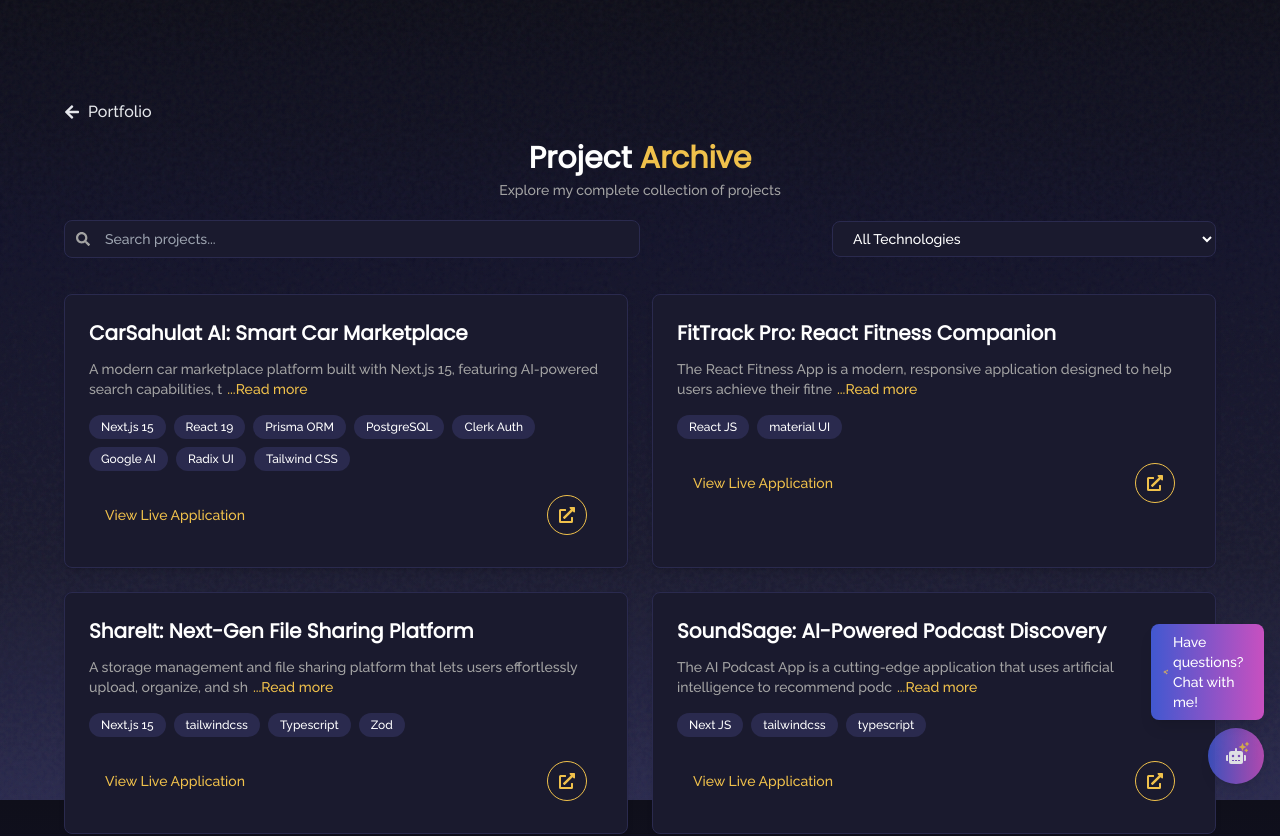
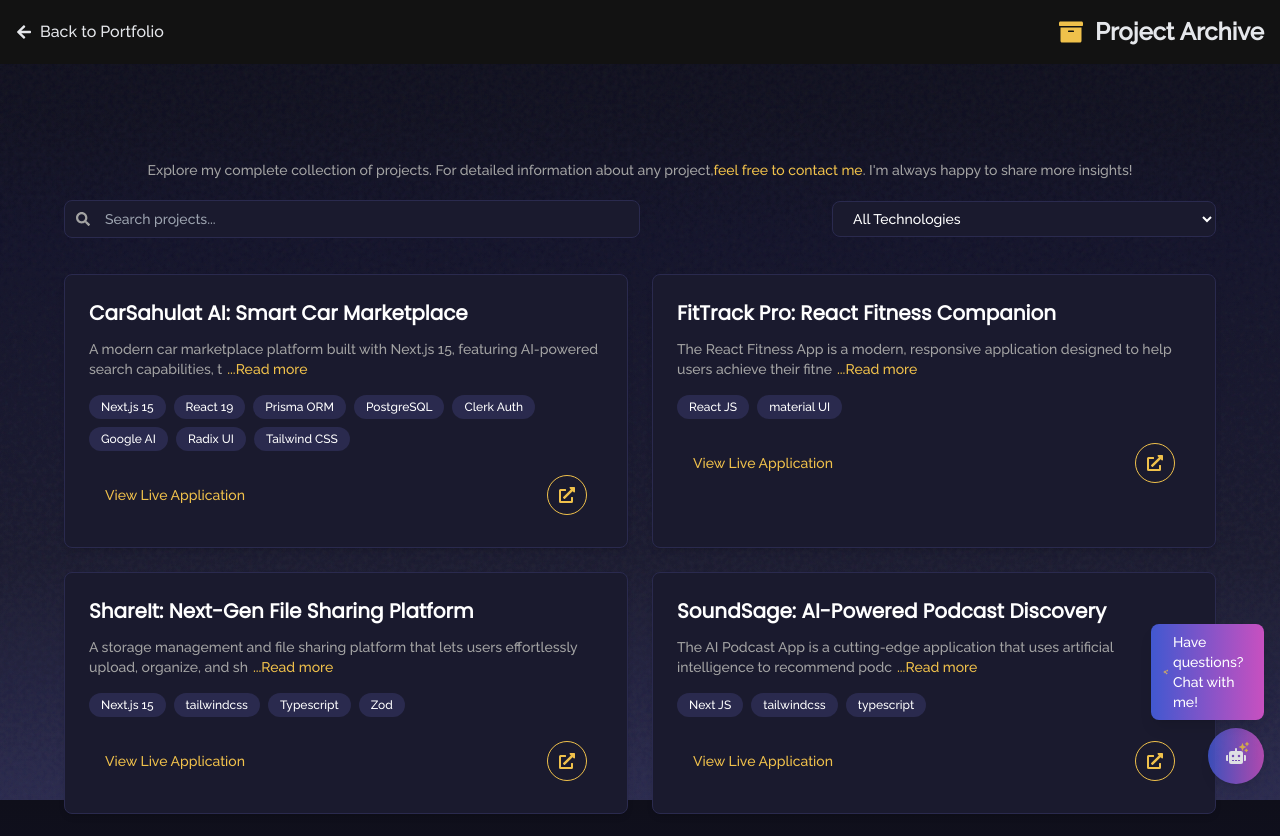
Before and after one commit to Rafiqdevhub/Rafiqdev, a React (Vite) app: page /projectlist in a window 1280 px wide. Shown: the top 836 px of the page. Built offline with nearby package versions, Linux system fonts and the light colour scheme.

Commit message:
Modify the project list for better user experience.

```diff
--- a/src/components/ArchiveProjectCard.jsx
+++ b/src/components/ArchiveProjectCard.jsx
@@ -4,10 +4,8 @@ import { FaExternalLinkAlt } from "react-icons/fa";
 import toast from "react-hot-toast";
 import { useIntersectionObserver } from "../utils/useIntersectionObserver";
 
-/* Performance: Memoized project card component with lazy loading */
 const ArchiveProjectCard = memo(
   ({ project, index, isExpanded, onToggle, onTechClick }) => {
-    // Performance: Use intersection observer for lazy loading
     const [cardRef, isVisible] = useIntersectionObserver({
       threshold: 0.1,
       once: true,
@@ -16,7 +14,7 @@ const ArchiveProjectCard = memo(
     const handleLiveLinkClick = () => {
       if (project.liveLink === "/") {
         toast.success(
-          "🚀 This project is coming soon! Stay tuned for the launch!",
+          "🎯 Project deployed and under final testing. Contact me for an exclusive preview!",
           {
             duration: 3000,
             position: "top-center",
--- a/src/components/Cards.jsx
+++ b/src/components/Cards.jsx
@@ -4,7 +4,6 @@ import { ProjectsList } from "../data/ProjectsList";
 import { FaExternalLinkAlt } from "react-icons/fa";
 import toast, { Toaster } from "react-hot-toast";
 
-// Memoized individual project card component
 const ProjectCard = memo(({ project, index, isExpanded, onToggle }) => {
   return (
     <div className="relative mb-4 xs:mb-8 h-auto rounded-lg bg-[#1a1a2e] p-3 xs:p-4 shadow-md hover:shadow-[0_8px_30px_rgba(240,193,75,0.2)] transition-shadow duration-300">
@@ -45,7 +44,7 @@ const ProjectCard = memo(({ project, index, isExpanded, onToggle }) => {
               <button
                 onClick={() =>
                   toast.success(
-                    "🚀 This project is coming soon! Stay tuned for the launch!",
+                    "🎯 Project deployed and under final testing. Contact me for an exclusive preview!",
                     {
                       duration: 3000,
                       position: "top-center",
--- /dev/null
+++ b/src/components/ProjectListHeader.jsx
@@ -0,0 +1,40 @@
+import { useCallback } from "react";
+import { useNavigate } from "react-router-dom";
+import { FaArrowLeft, FaArchive } from "react-icons/fa";
+
+const ProjectListHeader = () => {
+  const navigate = useNavigate();
+
+  const handleNavigateBack = useCallback(() => {
+    navigate("/");
+  }, [navigate]);
+
+  return (
+    <header
+      className={`w-full bg-[#121212] fixed top-0 left-0 z-50 transition-all duration-300 ease-in-out`}
+    >
+      <div className="container mx-auto px-4 py-4">
+        <div className="flex flex-col gap-2">
+          <div className="flex justify-between items-center">
+            <button
+              onClick={handleNavigateBack}
+              className="flex items-center gap-2 text-gray-200 hover:text-[#c59629] transition-colors duration-300"
+              aria-label="Back to home"
+            >
+              <FaArrowLeft />
+              <span>Back to Portfolio</span>
+            </button>
+            <div className="flex items-center gap-3">
+              <FaArchive className="text-[#f0c14b] text-2xl" />
+              <h1 className="text-2xl font-bold text-gray-200">
+                Project Archive
+              </h1>
+            </div>
+          </div>
+        </div>
+      </div>
+    </header>
+  );
+};
+
+export default ProjectListHeader;
--- a/src/pages/ArchiveProjects.jsx
+++ b/src/pages/ArchiveProjects.jsx
@@ -1,14 +1,12 @@
 import { ProjectsList } from "../data/ProjectsList";
-import { FaArrowLeft, FaSearch } from "react-icons/fa";
-import { useNavigate } from "react-router-dom";
+import { FaSearch } from "react-icons/fa";
 import { useState, useCallback, useMemo } from "react";
 import { Toaster } from "react-hot-toast";
-import { FixedSizeList as List } from "react-window";
 import ArchiveProjectCard from "../components/ArchiveProjectCard";
+import ProjectListHeader from "../components/ProjectListHeader";
 
 /* Performance: Implement virtualization and optimizations */
 function ArchiveProjects() {
-  const navigate = useNavigate();
   const [searchTerm, setSearchTerm] = useState("");
   const [selectedTech, setSelectedTech] = useState("");
   const [expandedDescriptions, setExpandedDescriptions] = useState(new Set());
@@ -55,22 +53,20 @@ function ArchiveProjects() {
   return (
     <>
       <Toaster />
-      <div className="min-h-screen w-full pb-8 xs:pb-12">
-        <div
-          onClick={() => navigate(-1)}
-          className="ml-[5%] flex gap-2 pt-4 xs:pt-5 text-gray-200 hover:text-[#c59629] transition-colors duration-300 items-center cursor-pointer"
-        >
-          <FaArrowLeft className="text-xs xs:text-base" />
-          <span className="text-sm xs:text-base">Portfolio</span>
-        </div>
-
+      <ProjectListHeader />
+      <div className="min-h-screen w-full pb-8 xs:pb-12 pt-16">
         <div className="mx-auto w-[94%] xs:w-[90%] space-y-4 xs:space-y-5 pt-3 xs:pt-4">
-          <div className="text-center space-y-1">
-            <h1 className="font-poppins text-2xl xs:text-3xl font-bold text-white">
-              Project <span className="text-[#f0c14b]">Archive</span>
-            </h1>
-            <p className="text-[#a3a3a3] text-xs xs:text-sm">
-              Explore my complete collection of projects
+          <div className="text-center space-y-2">
+            <p className="text-[#a3a3a3] text-sm">
+              Explore my complete collection of projects. For detailed
+              information about any project,
+              <a
+                href="/contact"
+                className="text-[#f0c14b] hover:underline cursor-pointer"
+              >
+                feel free to contact me
+              </a>
+              . I&apos;m always happy to share more insights!
             </p>
           </div>
 
@@ -105,21 +101,12 @@ function ArchiveProjects() {
               <ArchiveProjectCard
                 key={index}
                 project={project}
-                index={index}
-                toggleDescription={toggleDescription}
-                expandedDescriptions={expandedDescriptions}
-                handleTechClick={handleTechClick}
+                isExpanded={expandedDescriptions.has(index)}
+                onToggle={() => toggleDescription(index)}
+                onTechClick={handleTechClick}
               />
             ))}
           </div>
-
-          {filteredProjects.length === 0 && (
-            <div className="text-center py-8 xs:py-12">
-              <p className="text-[#a3a3a3] text-base xs:text-lg">
-                No projects found matching your criteria.
-              </p>
-            </div>
-          )}
         </div>
       </div>
     </>
```
